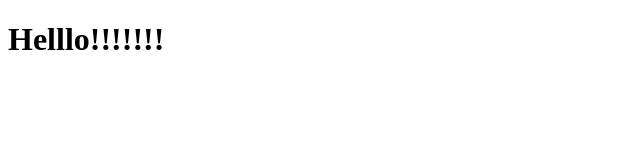
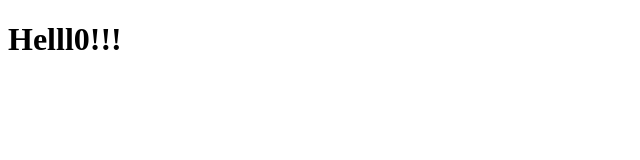
Before and after one commit to the-munch/popular, a React app: page / in a window 1280 px wide. Shown: the top 160 px of the page, without its empty margins (0-640 px from the left). Built offline with nearby package versions, Linux system fonts and the light colour scheme; the HTML template or start-up script is replaced by a standard one.

Commit message:
Add Dependencies

```diff
--- a/client/src/components/popular.jsx
+++ b/client/src/components/popular.jsx
@@ -7,7 +7,7 @@ class Popular extends React.Component {
     }
 render() {
     return(
-        <h1>Helllo!!!!!!!</h1>
+        <h1>Helll0!!!</h1>
         )
     }
 }
--- a/package.json
+++ b/package.json
@@ -26,7 +26,10 @@
     "webpack-cli": "^3.3.5"
   },
   "dependencies": {
+    "body-parser": "^1.19.0",
     "express": "^4.17.1",
-    "faker": "^4.1.0"
+    "faker": "^4.1.0",
+    "mongoose": "^5.6.4",
+    "morgan": "^1.9.1"
   }
 }
```
Also changed, not shown: 2 other files (tests, documents, lock files or other folders).
